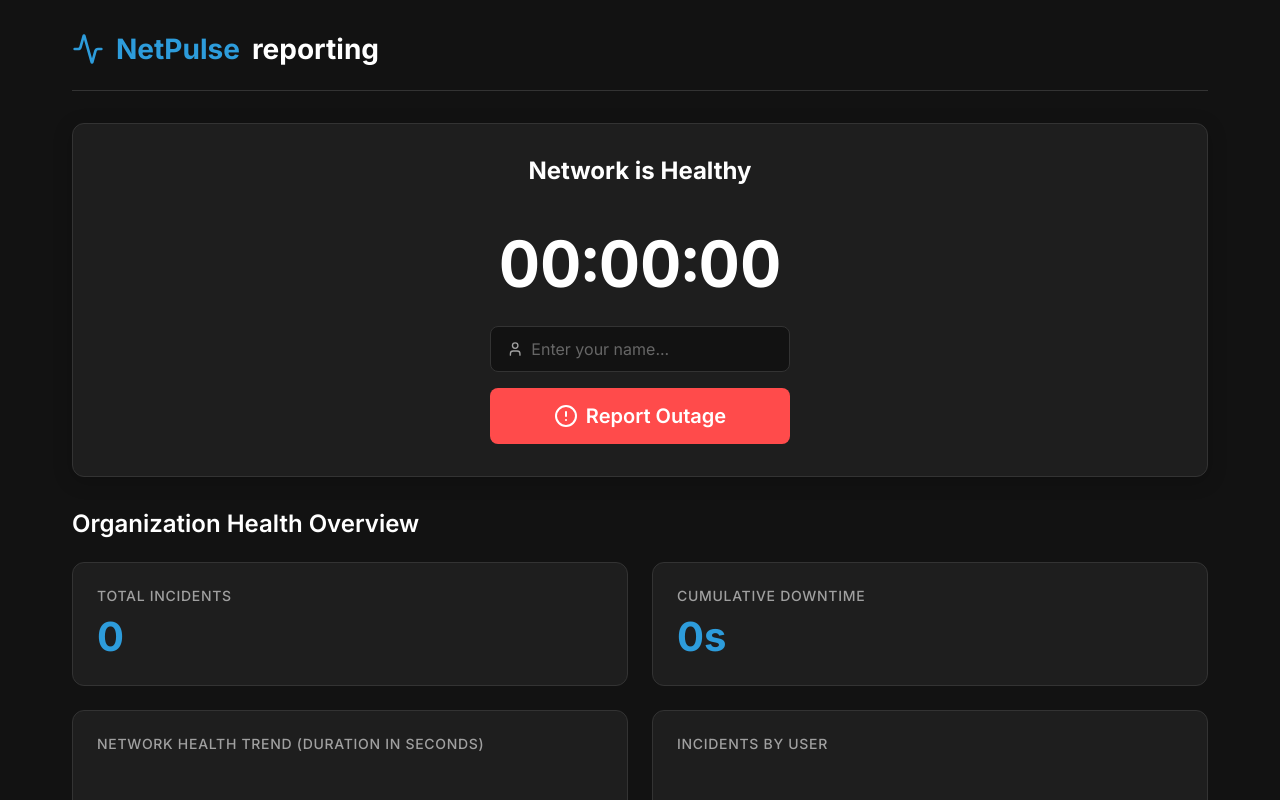
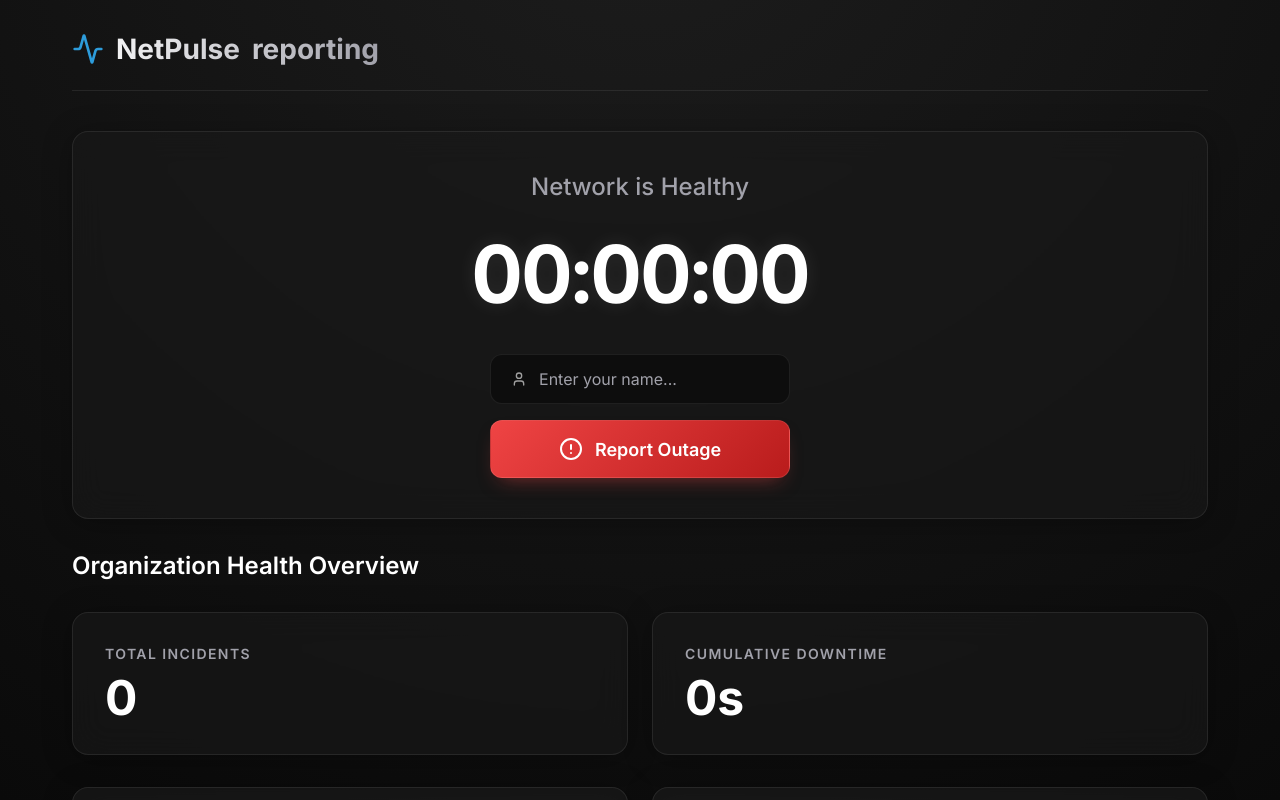
Before and after one commit to SankethRaykar/office-outage-tracker, a React (Vite) app: page / in a window 1280 px wide. Shown: the top 800 px of the page. Built offline with nearby package versions, Linux system fonts and the light colour scheme.

Commit message:
style: premium glassmorphism UI and cloudflare deployment docs

```diff
--- a/src/App.css
+++ b/src/App.css
@@ -1,10 +1,27 @@
+:root {
+  --bg-color: #0a0a0a;
+  --bg-card: rgba(26, 26, 26, 0.65);
+  --text-primary: #ffffff;
+  --text-secondary: #a1a1aa;
+  --accent-red: #ef4444;
+  --accent-red-hover: #dc2626;
+  --accent-blue: #3b82f6;
+  --border-color: rgba(255, 255, 255, 0.08);
+  --glass-blur: blur(16px);
+}
+
+body {
+  background: radial-gradient(circle at 50% -20%, #1d1d1d, var(--bg-color));
+  background-attachment: fixed;
+}
+
 .app-container {
   max-width: 1200px;
   margin: 0 auto;
   padding: 2rem;
   display: flex;
   flex-direction: column;
-  gap: 2rem;
+  gap: 2.5rem;
 }
 
 .header {
@@ -21,96 +38,115 @@
   display: flex;
   align-items: center;
   gap: 0.75rem;
+  background: linear-gradient(90deg, #fff, #a1a1aa);
+  -webkit-background-clip: text;
+  -webkit-text-fill-color: transparent;
 }
 
-.header h1 span {
+.header h1 svg {
   color: var(--accent-blue);
 }
 
-/* Tracker Component */
+/* Glassmorphism properties shared across cards */
+.tracker-card, .kpi-card, .chart-card {
+  background-color: var(--bg-card);
+  backdrop-filter: var(--glass-blur);
+  -webkit-backdrop-filter: var(--glass-blur);
+  border: 1px solid var(--border-color);
+  border-radius: 16px;
+  box-shadow: 0 4px 30px rgba(0, 0, 0, 0.3);
+}
+
 .tracker-card {
-  background-color: var(--bg-card);
-  border-radius: 12px;
-  padding: 2rem;
+  padding: 2.5rem 2rem;
   display: flex;
   flex-direction: column;
   align-items: center;
   text-align: center;
-  box-shadow: 0 4px 20px rgba(0, 0, 0, 0.2);
-  border: 1px solid var(--border-color);
 }
 
 .tracker-card h2 {
   font-size: 1.5rem;
-  margin-bottom: 1rem;
+  margin-bottom: 0.5rem;
+  color: var(--text-secondary);
+  font-weight: 500;
 }
 
 .stopwatch-display {
-  font-size: 4rem;
+  font-size: 5rem;
   font-weight: 700;
   font-variant-numeric: tabular-nums;
-  margin: 1.5rem 0;
+  margin: 1rem 0 2rem;
   color: var(--text-primary);
+  text-shadow: 0 0 20px rgba(255, 255, 255, 0.1);
+  letter-spacing: -2px;
 }
 
 .stopwatch-display.active {
   color: var(--accent-red);
-  animation: pulse 2s infinite;
+  text-shadow: 0 0 30px rgba(239, 68, 68, 0.4);
+  animation: pulse-glow 2s infinite ease-in-out;
 }
 
-@keyframes pulse {
-  0% { opacity: 1; }
-  50% { opacity: 0.7; }
-  100% { opacity: 1; }
+@keyframes pulse-glow {
+  0% { opacity: 1; transform: scale(1); }
+  50% { opacity: 0.85; transform: scale(0.98); }
+  100% { opacity: 1; transform: scale(1); }
 }
 
-.btn-primary {
-  background-color: var(--accent-red);
-  color: #fff;
-  padding: 1rem 3rem;
-  border-radius: 8px;
-  font-size: 1.25rem;
+.btn-primary, .btn-restore {
+  padding: 1rem 2rem;
+  border-radius: 12px;
+  font-size: 1.125rem;
   font-weight: 600;
   display: flex;
   align-items: center;
   justify-content: center;
-  gap: 0.5rem;
+  gap: 0.75rem;
   width: 100%;
+  transition: all 0.2s cubic-bezier(0.4, 0, 0.2, 1);
+  border: 1px solid rgba(255,255,255,0.1);
+  cursor: pointer;
+}
+
+.btn-primary {
+  background: linear-gradient(135deg, var(--accent-red), #b91c1c);
+  color: #fff;
+  box-shadow: 0 10px 20px -10px rgba(239, 68, 68, 0.5);
 }
 
 .btn-primary:hover {
-  background-color: var(--accent-red-hover);
   transform: translateY(-2px);
+  box-shadow: 0 15px 25px -10px rgba(239, 68, 68, 0.6);
+  filter: brightness(1.1);
 }
 
 .btn-restore {
-  background-color: #2e7d32;
+  background: linear-gradient(135deg, #22c55e, #16a34a);
   color: #fff;
-  padding: 1rem 3rem;
-  border-radius: 8px;
-  font-size: 1.25rem;
-  font-weight: 600;
-  display: flex;
-  align-items: center;
-  justify-content: center;
-  gap: 0.5rem;
-  width: 100%;
+  box-shadow: 0 10px 20px -10px rgba(34, 197, 94, 0.5);
 }
 
 .btn-restore:hover {
-  background-color: #388e3c;
   transform: translateY(-2px);
+  box-shadow: 0 15px 25px -10px rgba(34, 197, 94, 0.6);
+  filter: brightness(1.1);
 }
 
 .input-group {
   display: flex;
   align-items: center;
-  gap: 0.5rem;
-  background-color: #121212;
+  gap: 0.75rem;
+  background-color: rgba(0, 0, 0, 0.4);
   border: 1px solid var(--border-color);
-  padding: 0.75rem 1rem;
-  border-radius: 8px;
+  padding: 0.875rem 1.25rem;
+  border-radius: 12px;
   width: 100%;
+  transition: border-color 0.2s;
+}
+
+.input-group:focus-within {
+  border-color: rgba(255,255,255,0.3);
 }
 
 .user-input {
@@ -124,49 +160,55 @@
 }
 
 .user-input::placeholder {
-  color: #666;
+  color: var(--text-secondary);
 }
 
 /* Dashboard Component */
 .dashboard-container {
   display: flex;
   flex-direction: column;
-  gap: 1.5rem;
+  gap: 2rem;
 }
 
 .dashboard-header {
   font-size: 1.5rem;
   font-weight: 600;
+  color: var(--text-primary);
 }
 
 .kpi-grid {
   display: grid;
-  grid-template-columns: repeat(auto-fit, minmax(300px, 1fr));
+  grid-template-columns: repeat(auto-fit, minmax(280px, 1fr));
   gap: 1.5rem;
 }
 
 .kpi-card {
-  background-color: var(--bg-card);
-  border-radius: 12px;
-  padding: 1.5rem;
-  border: 1px solid var(--border-color);
+  padding: 2rem;
   display: flex;
   flex-direction: column;
-  gap: 0.5rem;
+  gap: 0.75rem;
+  transition: transform 0.2s ease, box-shadow 0.2s ease;
+}
+
+.kpi-card:hover {
+  transform: translateY(-4px);
+  box-shadow: 0 12px 40px rgba(0,0,0,0.4);
+  border-color: rgba(255,255,255,0.15);
 }
 
 .kpi-title {
   color: var(--text-secondary);
   font-size: 0.875rem;
-  font-weight: 500;
+  font-weight: 600;
   text-transform: uppercase;
-  letter-spacing: 0.05em;
+  letter-spacing: 0.1em;
 }
 
 .kpi-value {
-  font-size: 2.5rem;
+  font-size: 3rem;
   font-weight: 700;
-  color: var(--accent-blue);
+  color: var(--text-primary);
+  line-height: 1;
 }
 
 .charts-grid {
@@ -176,9 +218,12 @@
 }
 
 .chart-card {
-  background-color: var(--bg-card);
-  border-radius: 12px;
-  padding: 1.5rem;
-  border: 1px solid var(--border-color);
-  height: 400px;
+  padding: 2rem;
+  height: 420px;
+  display: flex;
+  flex-direction: column;
 }
+
+.chart-card .kpi-title {
+  margin-bottom: 1.5rem;
+}
```
Also changed, not shown: 1 other file (tests, documents, lock files or other folders).
